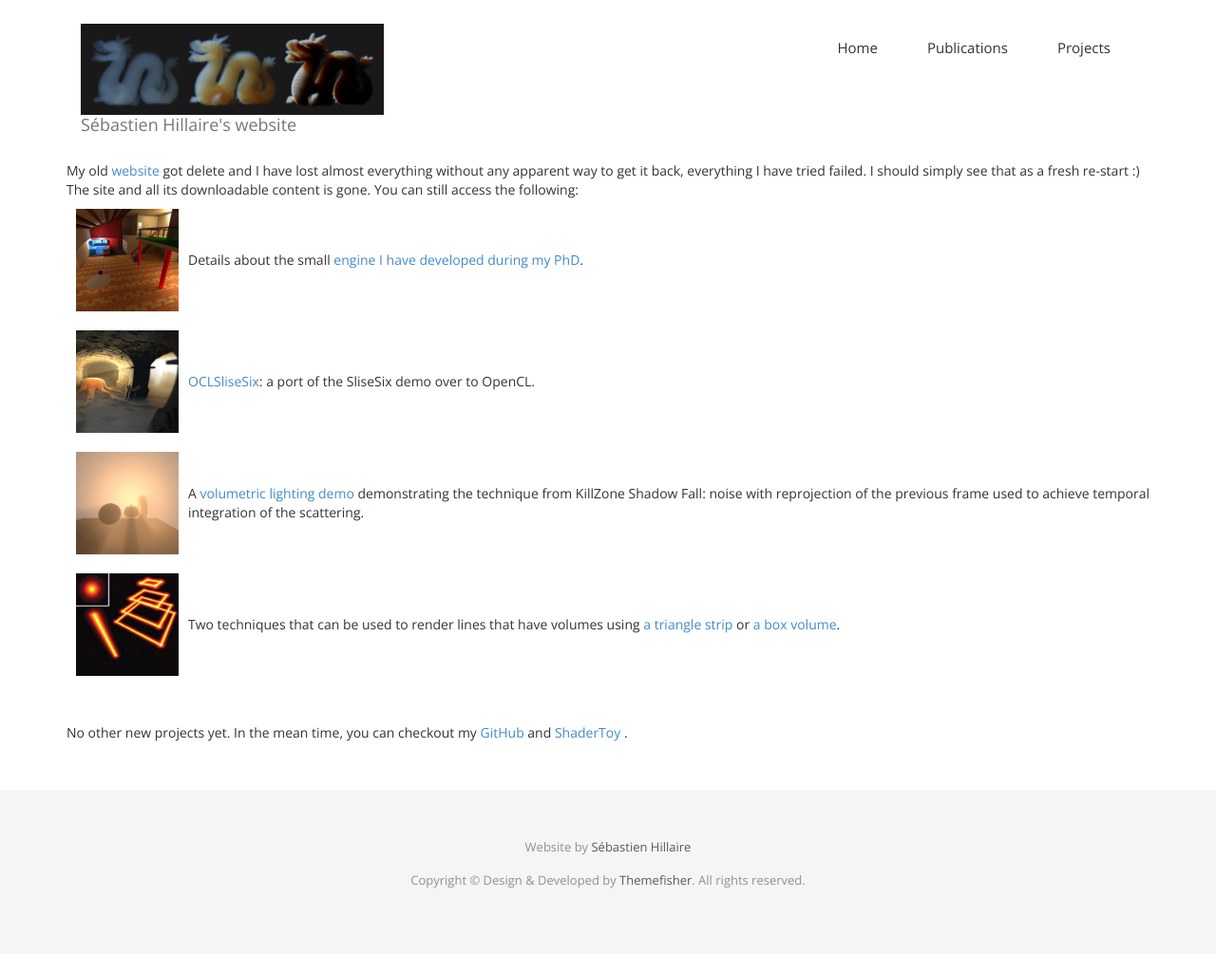
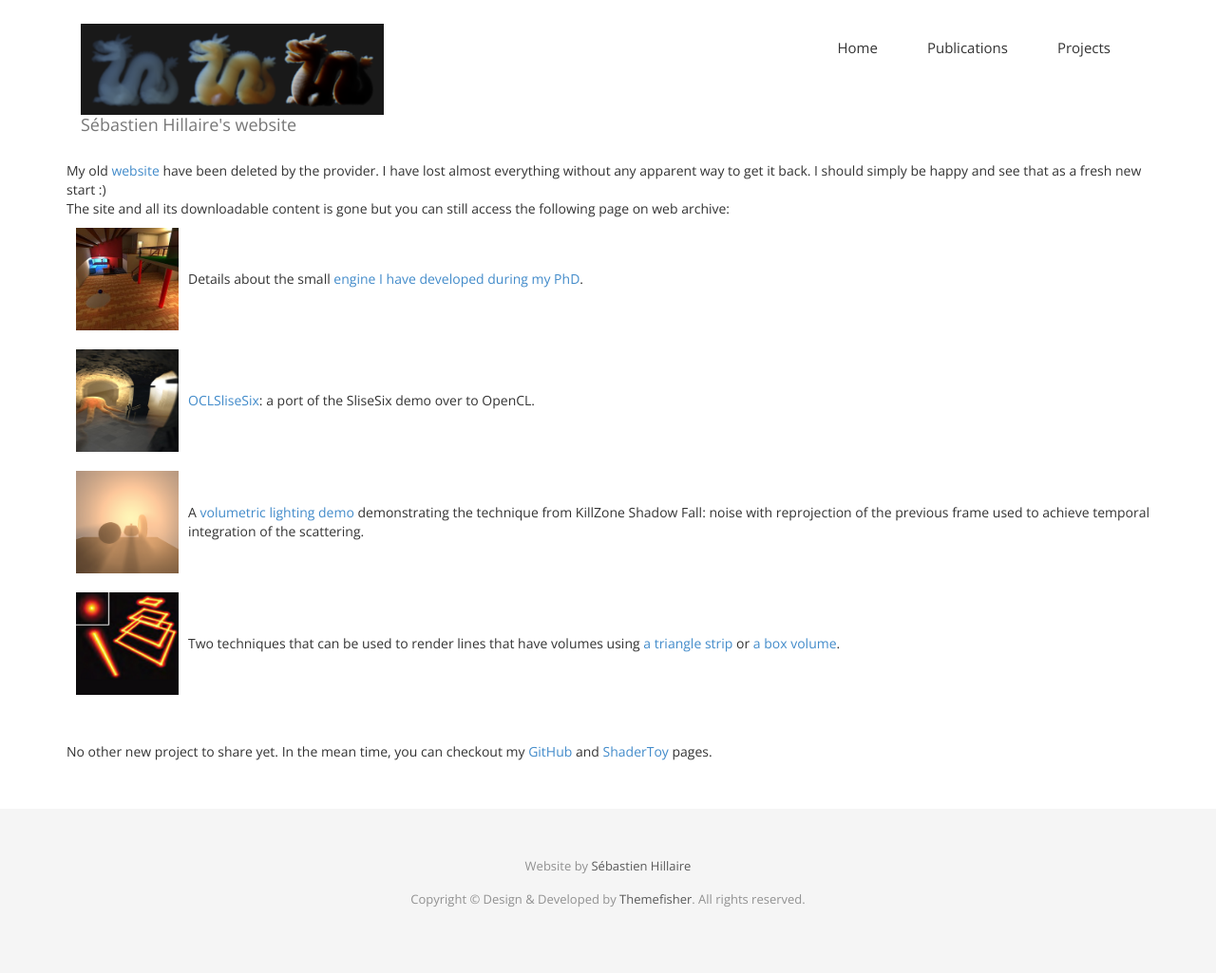
Before and after one commit to sebh/sebh.github.io, a Jekyll site: the page built from projects.html, in a window 1280 px wide. Shown: the whole page at 95% size. Built offline with Jekyll 4.4.1, drawn with Linux system fonts in a browser that asks for light colours; nearby versions of some CDN libraries; some web fonts are replaced.

Commit message:
Project page fixes

```diff
--- a/projects.html
+++ b/projects.html
@@ -26,10 +26,10 @@ permalink: /projects/
 <section id="intro" style="padding-top: 80px;">
     <div class="container">
 
-        My old <a href="http://sebastien.hillaire.free.fr/">website</a> got delete and I have lost almost everything without any apparent way to get it back,
-        everything I have tried failed. I should simply see that as a fresh re-start :)</br>
-        The site and all its downloadable content is gone. You can still access the following:
-
+        My old <a href="http://sebastien.hillaire.free.fr/">website</a> have been deleted by the provider. I have lost almost everything without any apparent way to get it back.
+        I should simply be happy and see that as a fresh new start :)
+        </br>
+        The site and all its downloadable content is gone but you can still access the following page on web archive:
 
         <table class="pub-table">
             <tr>
@@ -64,7 +64,7 @@ permalink: /projects/
         </br>
         </br>
 
-        No other new projects yet. In the mean time, you can checkout my <a href="https://github.com/sebh">GitHub</a> and <a href="https://www.shadertoy.com/user/SebH">ShaderToy</a> .
+        No other new project to share yet. In the mean time, you can checkout my <a href="https://github.com/sebh">GitHub</a> and <a href="https://www.shadertoy.com/user/SebH">ShaderToy</a> pages.
 
     </div>
 </section>
```
